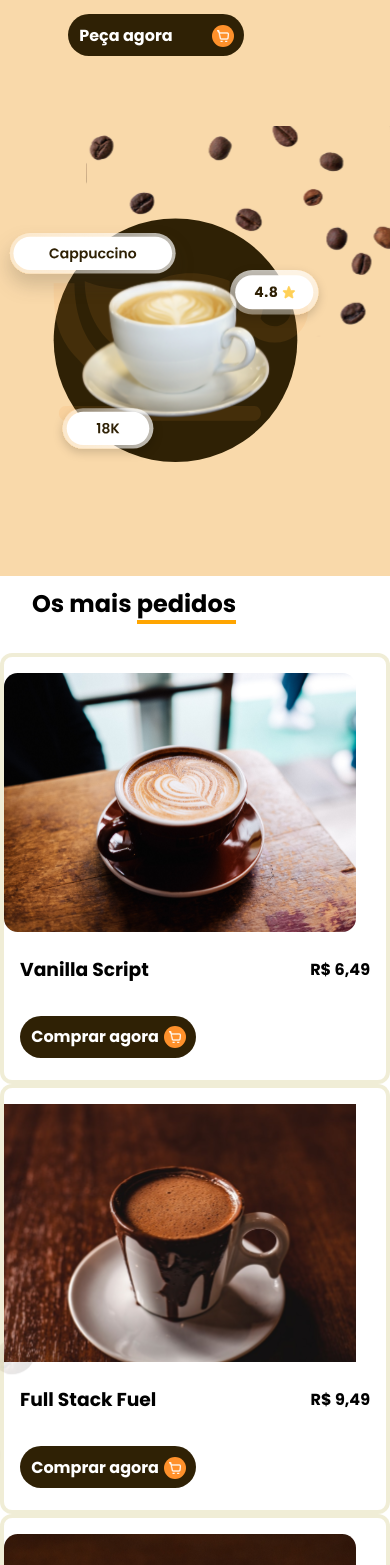
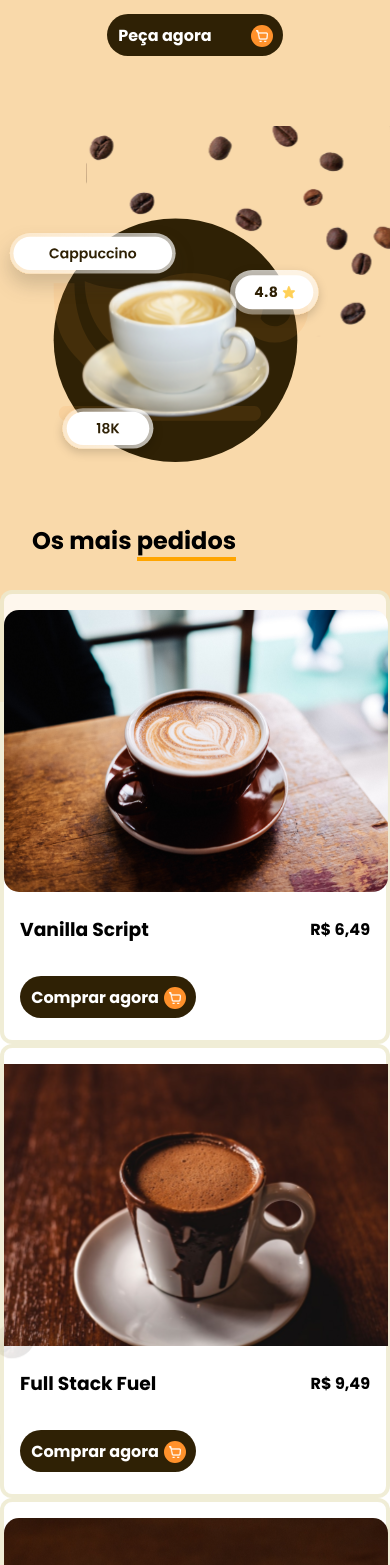
Before and after one commit to DevGsBraga/JSpresso.Coffe.House, a React (Vite) app: page / in a window 390 px wide. Shown: the part 432-1997 px from the top of the page. Built offline with nearby package versions, Linux system fonts and the light colour scheme.

Commit message:
Update
Melhoria da responsividade.

```diff
--- a/src/components/FavoriteComponent/FavStyle.css
+++ b/src/components/FavoriteComponent/FavStyle.css
@@ -72,10 +72,9 @@
 
 @media (max-width: 1024px) {
     .fav-contain {
-        width: 100%;
+        width: 100vw;
         flex-direction: row;
         padding: 1rem 0;
-
     }
 
 
@@ -122,7 +121,6 @@
         width: 100%;
         flex-direction: column;
         padding: 1rem 0;
-
     }
 
 
@@ -135,7 +133,7 @@
 
     } */
     .img-component {
-        width: 22rem;
+        width: 24rem;
         height: 35%;
 
     }
--- /dev/null
+++ b/src/components/Navegacao/NaveBar.css
@@ -0,0 +1,158 @@
+.container-cabecalho {
+    width: 100vw;
+    height: 65rem;
+    background: var(--primary-color);
+}
+
+
+
+
+.cabecalho-nav-bar {
+    width: 100%;
+    height: 62px;
+    display: flex;
+    align-items: center;
+    background: var(--primary-color);
+
+}
+.nav-bar-content {
+    width: 100%;
+    display: flex;
+    flex-wrap: wrap;
+    justify-content: space-around;
+    align-items: center;
+}
+.nav-bar-logo {
+    width: 12rem;
+    height: 80px;
+}
+
+/* ESTILIZAÇÃO DAS CORES DA BARRA DE NAVEGAÇÃO */
+.content-sobre {
+    color: var(--secundary-color);
+}
+
+/* ESTILIZAÇÃO DA LISTA DE NAVEGAÇÃO */
+.gp-list-nav-bar{
+    text-decoration: none;
+    font-weight: bold;
+    margin: 0 1rem;
+}
+
+
+
+
+
+
+
+
+/* MEDIA QUERYS */
+
+@media (max-width: 1366px) {
+
+    .container-cabecalho {
+        height: 63rem;
+    }
+
+    .cabecalho-nav-bar {
+        flex-wrap: wrap;
+        justify-content: center;
+
+    }
+
+    .nav-bar-content {
+        gap: .5rem;
+    }
+
+    .btn-container-div {
+        width: 100%;
+
+    }
+
+}
+
+@media (max-width: 1024px) {
+
+    .cabecalho-nav-bar {
+        flex-wrap: wrap;
+        justify-content: center;
+
+    }
+
+    .nav-bar-content {
+        gap: .5rem;
+    }
+
+    .btn-container-div {
+        width: 100%;
+
+    }
+
+}
+
+@media (max-width: 418px) {
+
+    .cabecalho-nav-bar {
+        width: 100%;
+        flex-wrap: wrap;
+        justify-content: center;
+    }
+
+    .nav-bar-content {
+        width: 100%;
+        gap: .5rem;
+    }
+
+    .btn-container-div {
+        width: 100%;
+
+    }
+
+
+    /* .container-favorites {
+        margin: 0;
+        margin-top: 80rem;
+    } */
+
+
+
+}
+
+
+@media (max-width: 360px) {
+
+    .cabecalho-nav-bar {
+
+        flex-wrap: wrap;
+        justify-content: center;
+    }
+
+    .nav-bar-content {
+        width: 100%;
+        gap: .5rem;
+    }
+
+    .nav-bar-content img {
+        width: 50%;
+        gap: .5rem;
+    }
+
+    .btn-container-div {
+        width: 100%;
+
+    }
+    .gp-list-nav-bar {
+        font-size: .7em;
+    }
+
+
+
+
+    /* .container-favorites {
+        margin: 0;
+        margin-top: 80rem;
+    } */
+
+
+
+}
--- a/src/components/Navegacao/NavegacaoBar.jsx
+++ b/src/components/Navegacao/NavegacaoBar.jsx
@@ -1,3 +1,6 @@
+import './NaveBar.css';
+
+
 import { Link } from 'react-router-dom';
 import logo from "../../assets/svg/logo-coffe.svg";
 import { RiSearchLine } from 'react-icons/ri';
--- a/src/pages/Home/BannerStyle.css
+++ b/src/pages/Home/BannerStyle.css
@@ -57,12 +57,8 @@
 
 
 
-@media (min-width: 1024px) and (max-width: 1366px) {
-    .container-banners {
-        margin: 4rem 0;
-        height: 50%;
-        display: flex;
-    }
+@media (max-width: 1366px) {
+
 
     .banners-titles {
         width: 100%;
@@ -77,6 +73,22 @@
         width: 35rem;
     }
 }
+
+@media (max-width: 1024px) {
+    .banners-titles {
+        width: 100%;
+    }
+
+    .banners-photos {
+        width: 80%;
+        margin: 4rem 0;
+    }
+
+    .img-banner-principal {
+        width: 35rem;
+    }
+}
+
 
 @media (max-width: 767px) {
     .container-banners {
@@ -99,4 +111,12 @@
     }
 }
 @media (max-width: 418px) {}
-@media (max-width: 320px) {}
+@media (max-width: 360px) {
+    .img-banner-principal {
+        width: 20rem;
+    }
+    .banners-photos {
+        width: 100%;
+        margin: 4rem -1rem;
+    }
+}
--- a/src/pages/Home/DeliveryStyle.css
+++ b/src/pages/Home/DeliveryStyle.css
@@ -58,34 +58,20 @@
 
 
 @media (max-width: 1366px) {
-    /* .delivery-elements {
-        flex-direction: column;
-        text-align: center;
 
+    .contain-delivery {
+        height: 80vh;
     }
 
-    .contain-delivery {
-        margin-top: 75rem;
-    }
-
-    .delivery-title {
-        font-size: x-large;
-        padding: 0rem;
-        text-align: center;
-        display: flex;
-        align-items: center;
-        justify-content: center;
-    } */
-
     .elements-gp img {
-        width: 15rem;
+        width: 7rem;
     }
 
     .elements-gp>h3 {
-        font-size: 1.8em;
+        font-size: 1.4em;
     }
     .elements-gp>p {
-        font-size: 1.4em;
+        font-size: 1.2em;
     }
 
 
@@ -111,8 +97,6 @@
     }
 }
 @media (max-width: 418px) {
-
-
 
     .delivery-elements {
         display: contents;
--- a/src/pages/Home/Home.jsx
+++ b/src/pages/Home/Home.jsx
@@ -78,11 +78,6 @@ const Home = () => {
         animarPadrao('.delivery-elements', 0, 200, 0, 0, '.contain-delivery');
 
 
-
-
-
-
-
     })
 
 
@@ -115,8 +110,8 @@ const Home = () => {
 
   return (
     <>
+            <NavegacaoBar />
         <div className="container-cabecalho">
-            <NavegacaoBar />
 
             {/* FIM DO CABEÇALHO DE NAVEGAÇÃO  */}
 
--- a/src/pages/Home/HomeStyle.css
+++ b/src/pages/Home/HomeStyle.css
@@ -9,50 +9,6 @@
 
 
 
-
-
-
-
-
-
-
-.container-cabecalho {
-    width: 100vw;
-    height: 65rem;
-    background: var(--primary-color);
-    z-index: 999;
-}
-.cabecalho-nav-bar {
-    width: 100%;
-    height: 62px;
-    display: flex;
-    align-items: center;
-}
-.nav-bar-content {
-    width: 100%;
-    display: flex;
-    flex-wrap: wrap;
-    justify-content: space-around;
-    align-items: center;
-}
-.nav-bar-logo {
-    width: 12rem;
-    height: 80px;
-}
-
-/* ESTILIZAÇÃO DAS CORES DA BARRA DE NAVEGAÇÃO */
-.content-sobre {
-    color: var(--secundary-color);
-}
-
-/* ESTILIZAÇÃO DA LISTA DE NAVEGAÇÃO */
-.gp-list-nav-bar{
-    text-decoration: none;
-    font-weight: bold;
-    margin: 0 1rem;
-}
-
-/* FIM DA ESTILIZAÇÃO */
 
 
 /* ESTILIZAÇÃO DA DIV DO BOTÃO */
@@ -91,7 +47,7 @@
 }
 
 .layout-container-favorites {
-    width: 100%;
+    width: 100vh;
     display: flex;
     justify-content: center;
     align-items: center;
@@ -128,26 +84,6 @@
 /* MEDIA QUERYS */
 
 @media (max-width: 1366px) {
-
-    .container-cabecalho {
-        height: 63rem;
-    }
-
-    .cabecalho-nav-bar {
-        /* flex-wrap: wrap; */
-        justify-content: center;
-
-    }
-
-    .nav-bar-content {
-        gap: .5rem;
-    }
-
-    .btn-container-div {
-        width: 100%;
-
-    }
-
     .favorites-components {
         width: 100%;
         z-index: 996;
@@ -157,63 +93,22 @@
         width: 100%;
     }
 
-
-    .container-favorites {
-        /* transform: none; */
-        margin: 0;
-        margin-top: 20rem;
-
-    }
-    /* .container-favorites::after {
-        display: none;
-
-    } */
-
-
-
 }
 
 
 @media (max-width: 1024px) {
 
-    .cabecalho-nav-bar {
-        /* flex-wrap: wrap; */
-        justify-content: center;
+    .container-favorites {
+        /* transform: none; */
+        margin: 0;
+        margin-top: 65rem;
 
     }
 
-    .nav-bar-content {
-        gap: .5rem;
-    }
+    .layout-container-favorites {
+        width: 100%;
+        flex-direction: column;
 
-    .btn-container-div {
-        width: 100%;
-
-    }
-
-    .favorites-components {
-        width: 100%;
-        z-index: 996;
-    }
-
-    .favorites-bg {
-        width: 100%;
-    }
-
-
-    .container-favorites {
-        /* transform: none; */
-        margin: 0;
-        margin-top: 35rem;
-
-    }
-    /* .container-favorites::after {
-        display: none;
-
-    } */
-
-    .layout-container-favorites {
-        flex-direction: column;
     }
 
 }
@@ -224,51 +119,21 @@
         padding: 1rem 0;
     }
 
+
 }
 @media (max-width: 418px) {
-    .cabecalho-nav-bar {
-        flex-wrap: wrap;
 
-
-    }
-
-    .nav-bar-content {
-        gap: .5rem;
-    }
-
-    .btn-container-div {
-        width: 80%;
-
-    }
-
-    .favorites-components {
-        width: 100%;
-        z-index: 996;
-    }
-
-    .favorites-bg {
-        width: 100%;
-    }
-
-
-    .container-favorites {
-        /* transform: none; */
+    /* .container-favorites {
         margin: 0;
-        margin-top: 66rem;
-
-    }
-    /* .container-favorites::after {
-        display: none;
-
+        margin-top: 80rem;
     } */
 
 
+
 }
-@media (max-width: 320px) {
-    .container-favorites {
-        /* transform: none; */
+@media (max-width: 360px) {
+    /* .container-favorites {
         margin: 0;
-        margin-top: 68rem;
-
-    }
+        margin-top: 80rem;
+    } */
 }
--- a/src/pages/Home/InputHeader.css
+++ b/src/pages/Home/InputHeader.css
@@ -38,4 +38,10 @@
 }
 @media (max-width: 767px) {}
 @media (max-width: 418px) {}
-@media (max-width: 320px) {}
+@media (max-width: 360px) {
+    .content-search {
+        width: 100%;
+        justify-content: center;
+        margin: 1rem 0;
+    }
+}
--- a/src/pages/Home/SobreStyle.css
+++ b/src/pages/Home/SobreStyle.css
@@ -118,7 +118,7 @@
         height: 100vh;
 
 
-        margin-top: 15rem;
+        margin-top: 30rem;
     }
 
     .sobre-right-contain {
@@ -153,6 +153,7 @@
         flex-direction: column;
         background-image: url(/src/assets/imgs/Sobre/bg-418px.svg);
         height: 47rem;
-        margin-top: 20rem;
+        margin-top: 30rem;
     }
+
 }
```
Also changed, not shown: src/index.css (line endings or trailing spaces).
